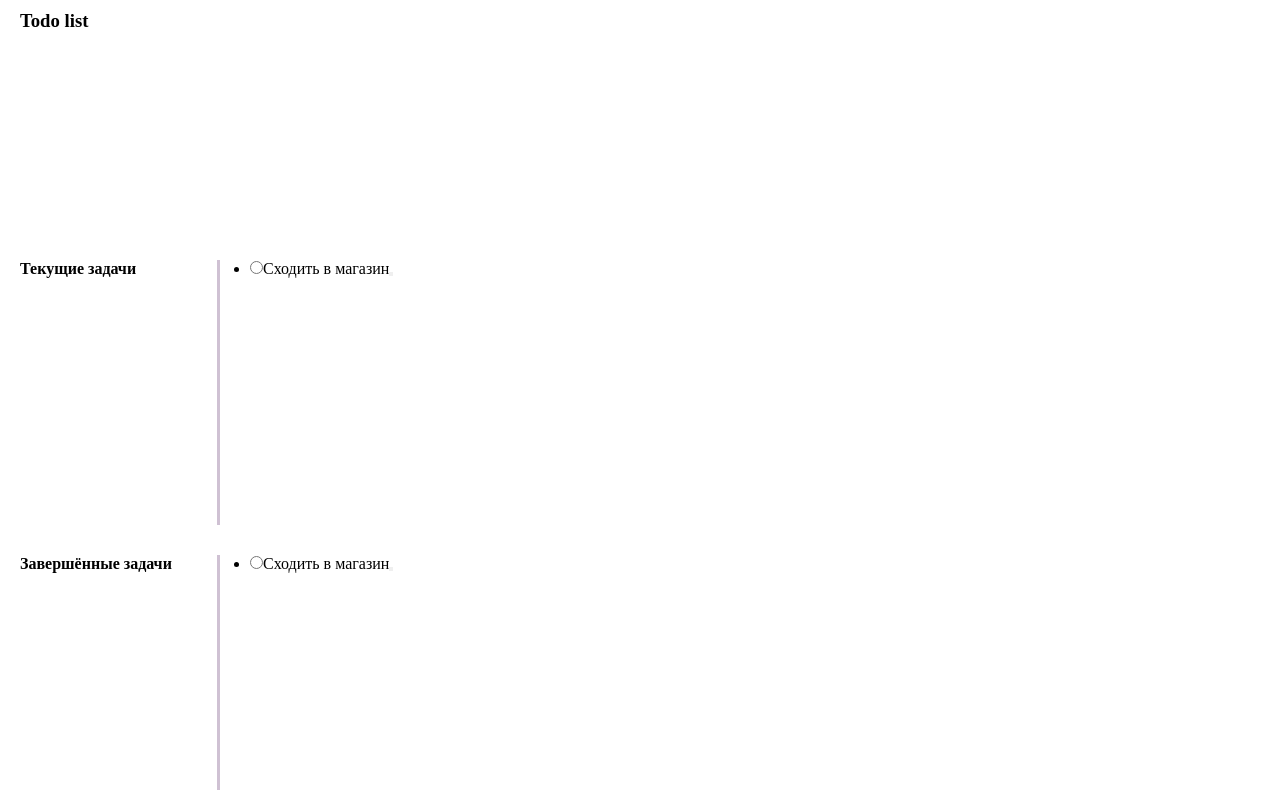
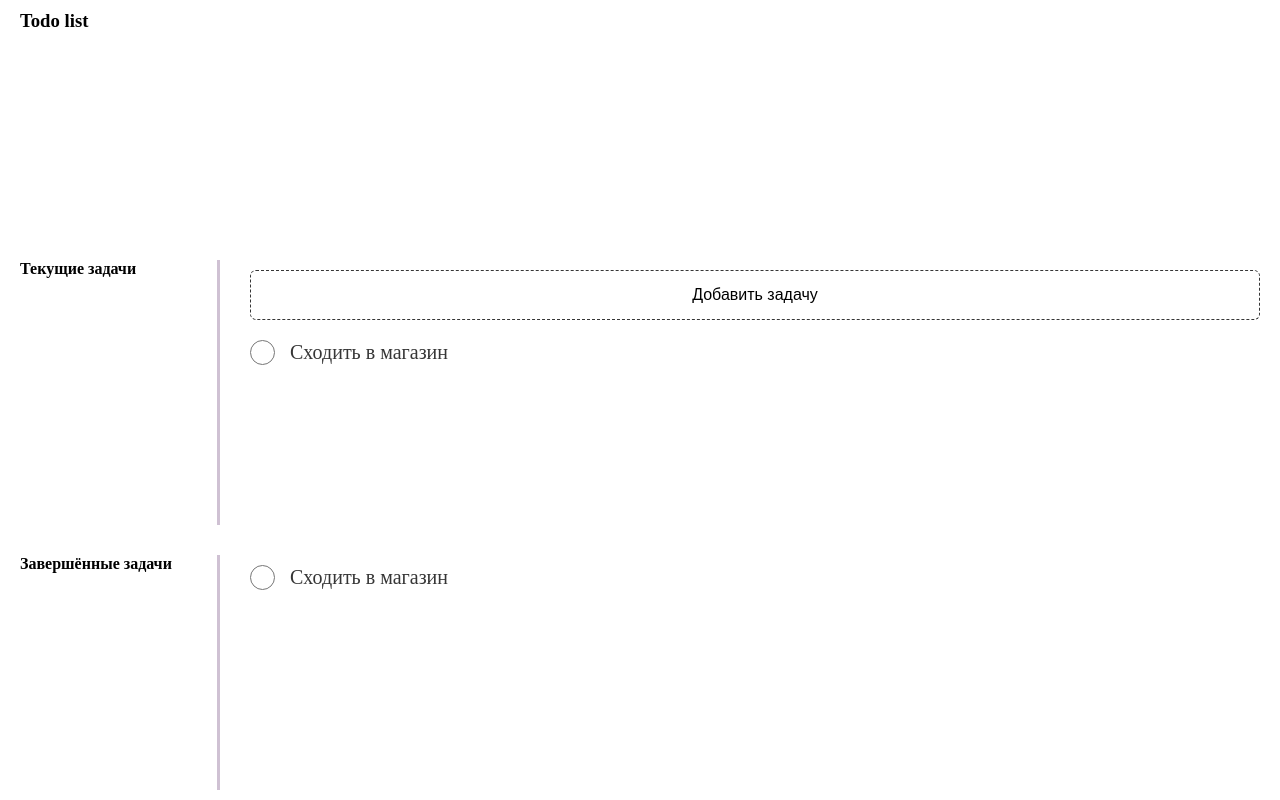
Before and after one commit to sominiac/to-do-react-redux, a React app: page / in a window 1280 px wide. Built offline with nearby package versions, Linux system fonts and the light colour scheme.

Commit message:
feat(Tasks): добавил вёрстку для списка задач

```diff
--- a/src/assets/styles/global/global.scss
+++ b/src/assets/styles/global/global.scss
@@ -11,3 +11,14 @@ body {
   overflow: auto;
   background-color: $color-light;
 }
+
+ul {
+  list-style-type: none;
+}
+
+button {
+  outline: none;
+  background-color: $color-light;
+  border: none;
+  cursor: pointer;
+}
--- a/src/assets/styles/global/variable.scss
+++ b/src/assets/styles/global/variable.scss
@@ -1,4 +1,5 @@
 $color-light: #FFFFFF;
+$color-dark: #363636;
 $color-placeholder: #CFC1D3;
 
 $page-top-padding: 10px;
--- /dev/null
+++ b/src/components/RadioButton/RadioButton.module.scss
@@ -0,0 +1,18 @@
+@import "../../assets/styles/global/variable";
+
+.radioButton {
+  &__input {
+    width: 25px;
+    height: 25px;
+    margin-right: 15px;
+  }
+
+  &__text {
+    overflow: hidden;
+    white-space: nowrap;
+    text-overflow: ellipsis;
+    flex-grow: 3;
+    color: $color-dark;
+    font-size: 20px;
+  }
+}
--- /dev/null
+++ b/src/components/RadioButton/index.jsx
@@ -0,0 +1,11 @@
+import styles from "./RadioButton.module.scss";
+
+export default function RadioButton() {
+    return (
+        <>
+            <input className={styles.radioButton__input} id="task-check-button" type="radio"/>
+            <label className={styles.radioButton__text} htmlFor="task-check-button" title="Сходить в магазин">Сходить в
+                магазин</label>
+        </>
+    )
+};
--- /dev/null
+++ b/src/components/Task/Task.module.scss
@@ -0,0 +1,4 @@
+.task {
+  display: flex;
+  align-items: center;
+}
--- /dev/null
+++ b/src/components/Task/index.jsx
@@ -0,0 +1,12 @@
+import RadioButton from "../RadioButton";
+
+import styles from "./Task.module.scss"
+
+export default function Task() {
+    return (
+        <div className={styles.task}>
+            <RadioButton/>
+            <button className="icon-button task__delete-button"></button>
+        </div>
+    )
+};
--- a/src/components/Tasks/Tasks.module.scss
+++ b/src/components/Tasks/Tasks.module.scss
@@ -23,6 +23,23 @@ $completed-tasks-padding-top: 30px;
     text-overflow: ellipsis;
     white-space: nowrap;
   }
+
+  &__list {
+    height: 100%;
+    overflow: auto;
+    overflow-x: hidden;
+    flex-grow: 3;
+    padding: 10px 0;
+  }
+
+  &__addTaskButton {
+    width: 100%;
+    padding: 15px 30px;
+    border: 1px dashed $color-dark;
+    border-radius: 6px;
+    font-size: 16px;
+    margin-bottom: 20px;
+  }
 }
 
 .completedTasks {
--- a/src/components/Tasks/index.jsx
+++ b/src/components/Tasks/index.jsx
@@ -1,3 +1,5 @@
+import Task from "../Task"
+
 import styles from "./Tasks.module.scss";
 
 export default function Index({isCurrentTasks}) {
@@ -8,16 +10,14 @@ export default function Index({isCurrentTasks}) {
     return (
         <section className={`${styles.tasks} ${isCurrentTasks ? "current-tasks" : styles.completedTasks}`}>
             <div className={styles.tasks__titleWrapper}>
-                <h4 className={styles.tasks__title}>{tasksTitle}</h4>
+                <h4 className={styles.tasks__title} title={tasksTitle}>{tasksTitle}</h4>
             </div>
-            <ul className="tasks__list">
+            <ul className={styles.tasks__list}>
                 <li className="tasks__list-element">
-                    <div className="task">
-                        <input className="radio-button" id="task-check-button" type="radio"/>
-                        <label className="task__name" htmlFor="task-check-button">Сходить в
-                            магазин</label>
-                        <button className="icon-button task__delete-button"></button>
-                    </div>
+                    {isCurrentTasks && <button className={styles.tasks__addTaskButton}>Добавить задачу</button>}
+                </li>
+                <li className="tasks__list-element">
+                    <Task/>
                 </li>
             </ul>
         </section>
```
Also changed, not shown: src/components/CompletedTasks/CompletedTasks.module.scss (deleted).
